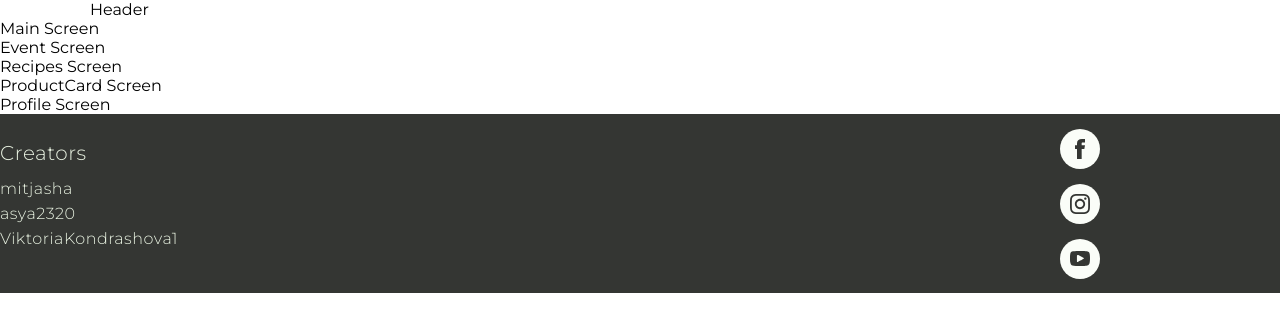
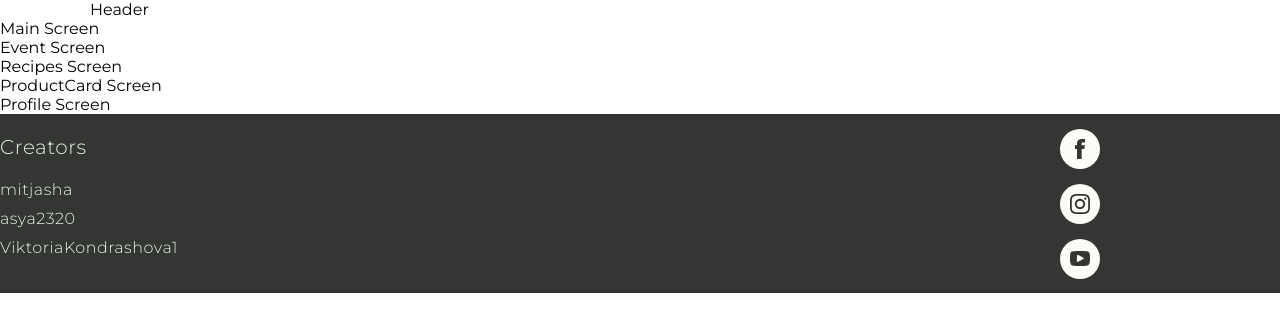
Before and after one commit to mitjasha/avocado, a React (Create React App) app: page / in a window 1280 px wide. Shown: the top 332 px of the page. Built offline with nearby package versions, Linux system fonts and the light colour scheme.

Commit message:
fix: fix line height

```diff
--- a/src/containers/Footer/Footer.scss
+++ b/src/containers/Footer/Footer.scss
@@ -15,7 +15,7 @@
   &__creators {
     font-size: 20px;
     font-weight: 300;
-    line-height: 20px;
+    line-height: 1.5;
     letter-spacing: 0.5px;
   }
 
```
